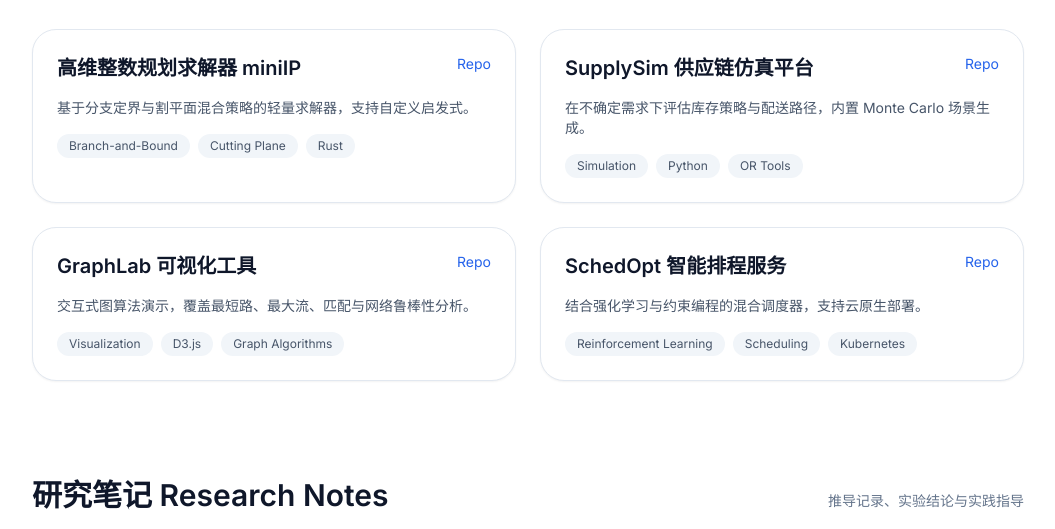
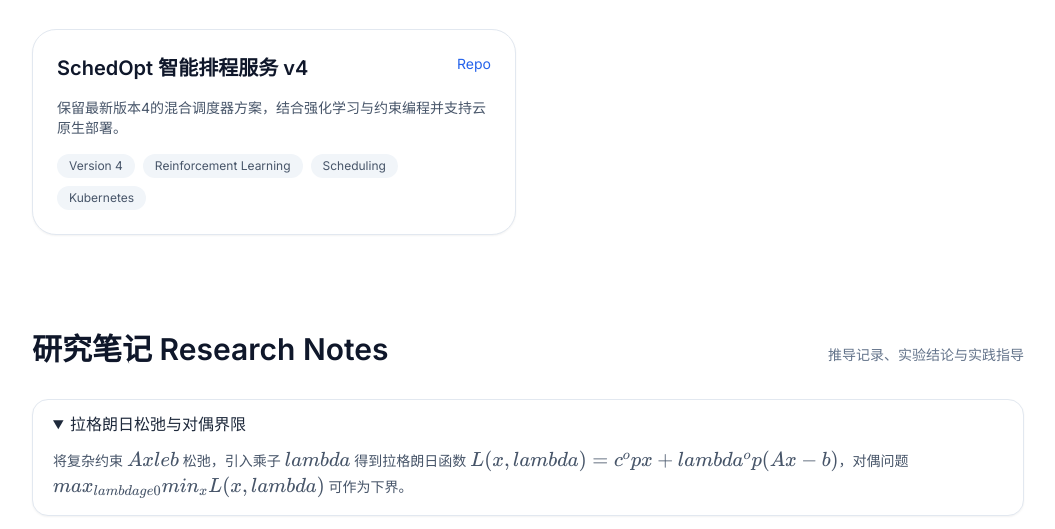
Before and after one commit to XuXwGit/xuxwgit.github.io, a plain HTML site: page index.html in a window 1280 px wide. Shown: the part 710-1239 px from the top of the page, without its empty margins (112-1167 px from the left). Drawn offline with nearby package versions, Linux system fonts and the light colour scheme.

Commit message:
Limit projects to version 4 entry

```diff
--- a/index.html
+++ b/index.html
@@ -209,27 +209,9 @@
     const data = {
       projects: [
         {
-          title: '高维整数规划求解器 miniIP',
-          desc: '基于分支定界与割平面混合策略的轻量求解器，支持自定义启发式。',
-          tags: ['Branch-and-Bound', 'Cutting Plane', 'Rust'],
-          link: 'https://github.com/your-id/miniip'
-        },
-        {
-          title: 'SupplySim 供应链仿真平台',
-          desc: '在不确定需求下评估库存策略与配送路径，内置 Monte Carlo 场景生成。',
-          tags: ['Simulation', 'Python', 'OR Tools'],
-          link: 'https://github.com/your-id/supplysim'
-        },
-        {
-          title: 'GraphLab 可视化工具',
-          desc: '交互式图算法演示，覆盖最短路、最大流、匹配与网络鲁棒性分析。',
-          tags: ['Visualization', 'D3.js', 'Graph Algorithms'],
-          link: 'https://github.com/your-id/graphlab'
-        },
-        {
-          title: 'SchedOpt 智能排程服务',
-          desc: '结合强化学习与约束编程的混合调度器，支持云原生部署。',
-          tags: ['Reinforcement Learning', 'Scheduling', 'Kubernetes'],
+          title: 'SchedOpt 智能排程服务 v4',
+          desc: '保留最新版本4的混合调度器方案，结合强化学习与约束编程并支持云原生部署。',
+          tags: ['Version 4', 'Reinforcement Learning', 'Scheduling', 'Kubernetes'],
           link: 'https://github.com/your-id/schedopt'
         }
       ],
```
